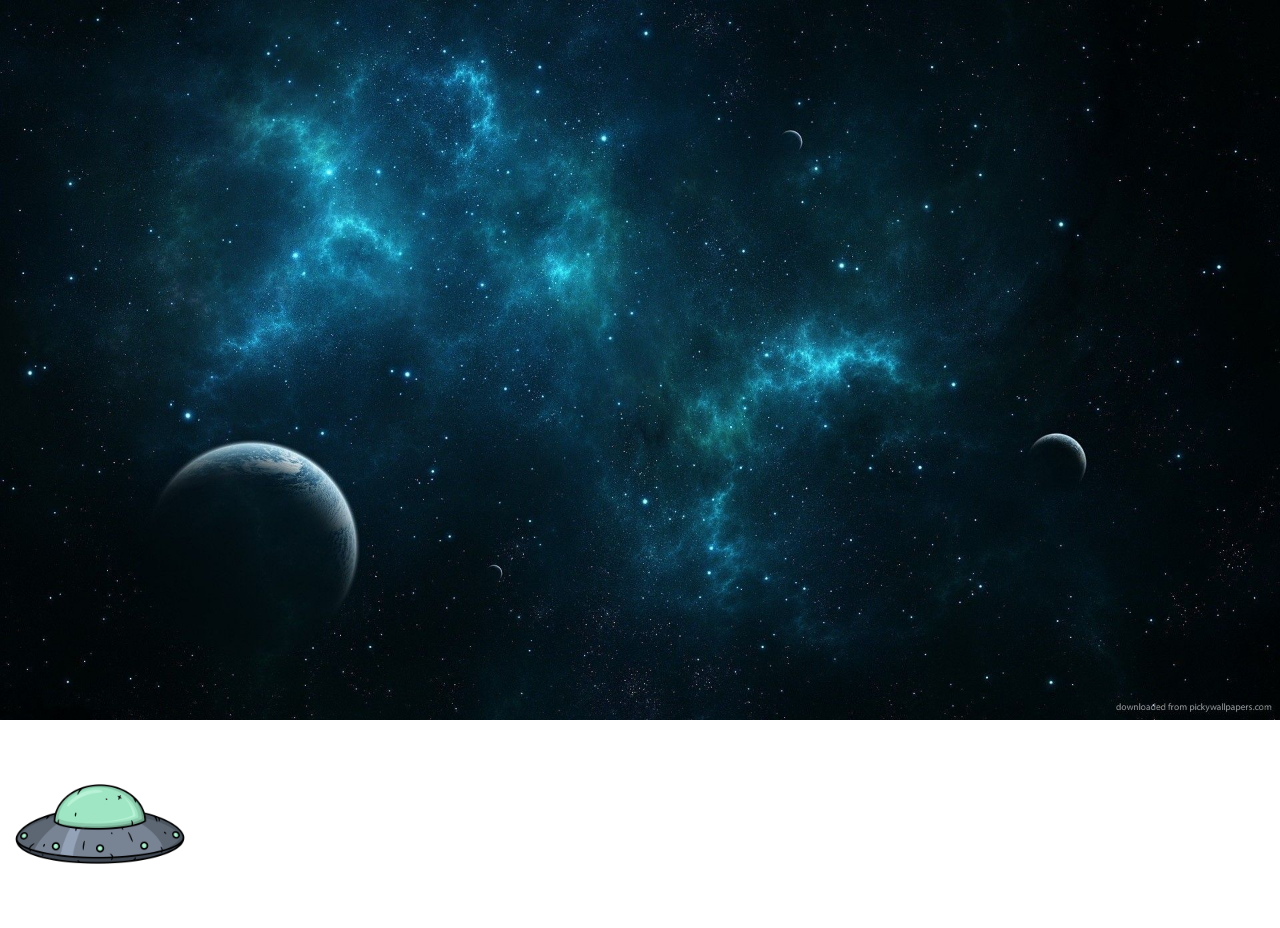
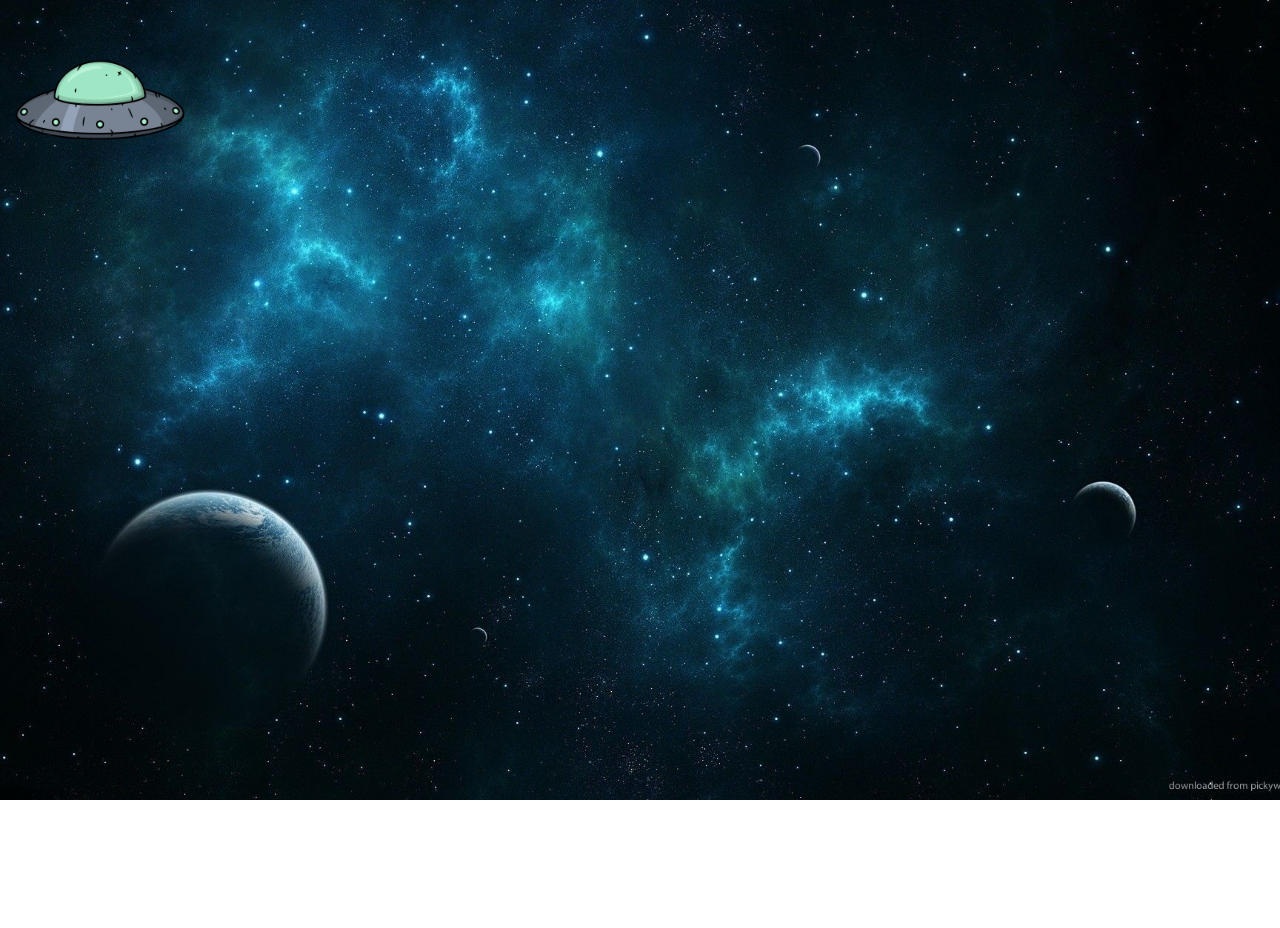
Before and after one commit to GustavoWarmeling05/NAVE-ESPACIAL, a plain HTML site: page index.html in a window 1280 px wide. After the commit the page ends 800 px from the top, so only its background shows below. Drawn offline with Linux system fonts and the light colour scheme.

Commit message:
Add files via upload

```diff
--- a/index.html
+++ b/index.html
@@ -11,27 +11,11 @@
 
 <body>
 
-    <div class="fundo">
-        <img src="3.jpg" alt="">
+    <div class="image">
+        <img src="2.png" alt="Nave-Alienigina">
     </div>
 
-    <div class="image">
-        <img src="2.png" alt="">
-    </div>
-
-    <script>
-        var imgmovement = document.getElementsByClassName("image");
-        document.onmousemove = function () {
-            var x = event.clientX * 100 / window.innerWidth + "%";
-            var y = event.clientY * 100 / window.innerHeight + "%";
-
-            for (var i = 0; i < 2; i++) {
-                imgmovement[i].style.left = x;
-                imgmovement[i].style.top = y;
-                imgmovement[i].style.transform = "translate(-" + x + ", - " + y + ")";
-            }
-        }
-    </script>
+    <script src="script.js"></script>
 
 </body>
 
--- /dev/null
+++ b/script.js
@@ -0,0 +1,11 @@
+var imgmovement = document.getElementsByClassName("image");
+document.onmousemove = function () {
+    var x = event.clientX * 100 / window.innerWidth + "%";
+    var y = event.clientY * 100 / window.innerHeight + "%";
+
+    for (var i = 0; i < 2; i++) {
+        imgmovement[i].style.left = x;
+        imgmovement[i].style.top = y;
+        imgmovement[i].style.transform = "translate(-" + x + ", - " + y + ")";
+    }
+}
--- a/style.css
+++ b/style.css
@@ -1,15 +1,15 @@
 * {
     margin: 0;
     padding: 0;
-    overflow: auto;
     overflow: hidden;
 }
 
-.fundo img{
+body {
+    background-image: url(3.jpg);
     background-repeat: no-repeat;
     background-size: cover;
-    max-width: 100%;
-    min-width: 100%;
+    background-position: center;
+    background-attachment: fixed;
 }
 
 
```
